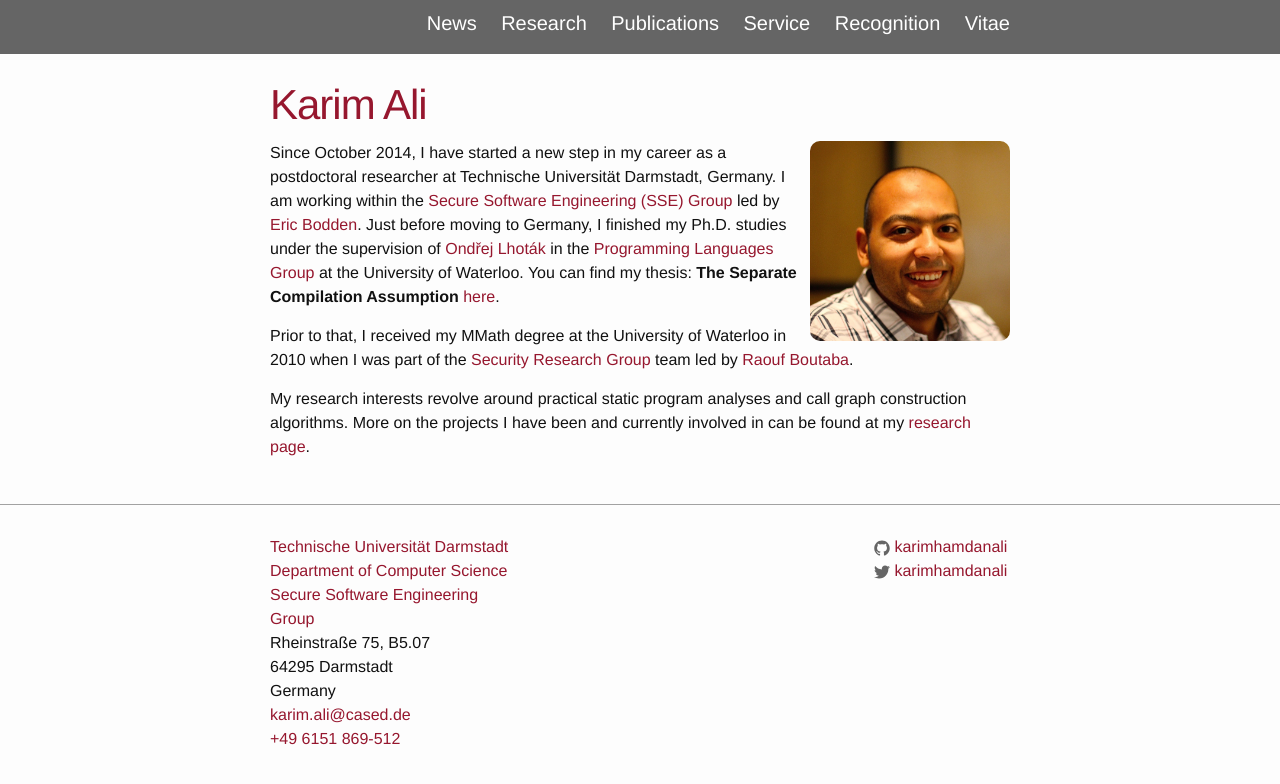
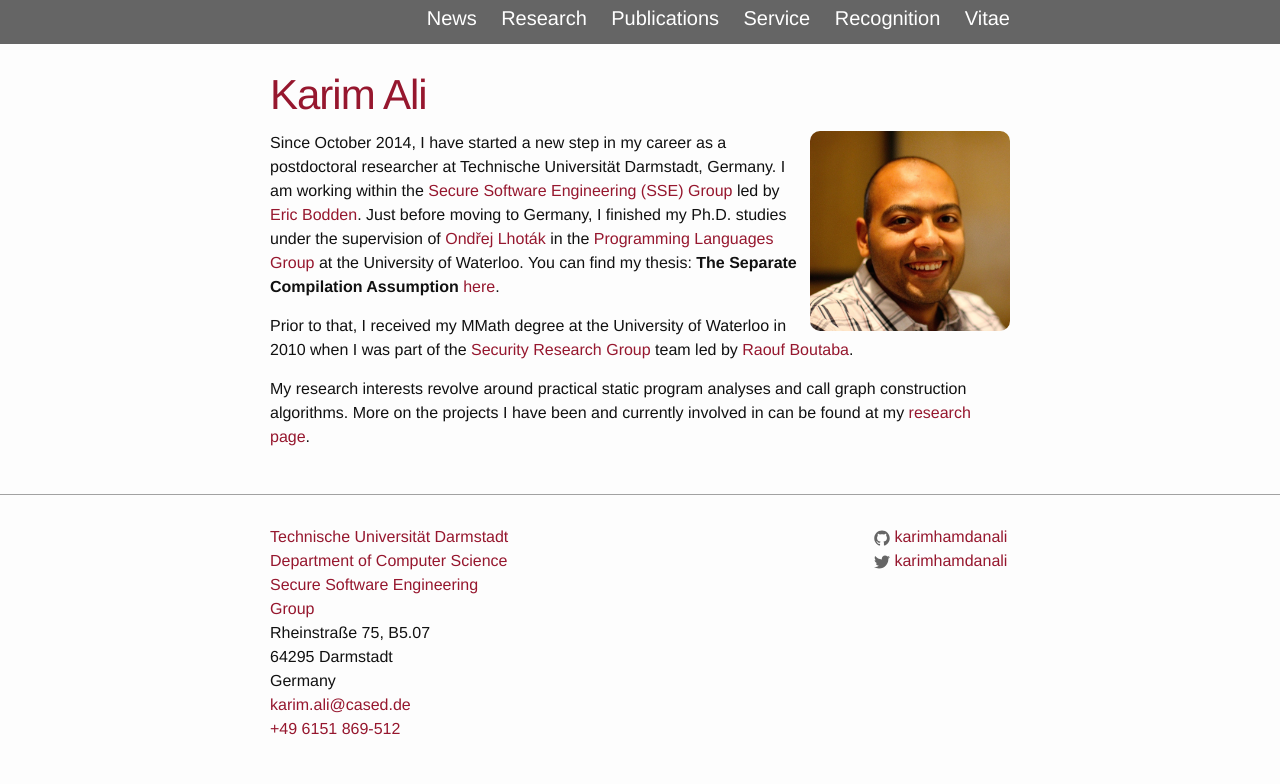
Before and after one commit to karimhamdanali/karimhamdanali.github.io, a Jekyll site: the page built from index.html, in a window 1280 px wide. Shown: the top 784 px of the page. Built offline with Jekyll 4.4.1, drawn with Linux system fonts in a browser that asks for light colours.

Commit message:
header height

```diff
--- a/css/main.scss
+++ b/css/main.scss
@@ -29,7 +29,7 @@ $on-laptop:        800px;
 $profilepic-size:  200px;
 
 // Header
-$header-height:		50px;
+$header-height:		40px;
 $page-nav-font:		1.25em;
 
 // Footer
```
